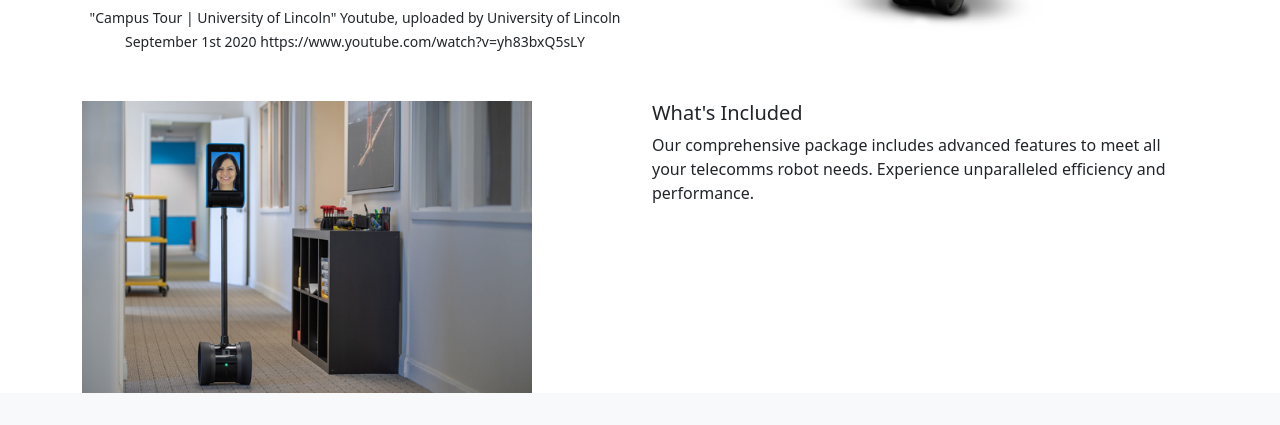
After one commit to louisslater/Booking, a Flask app: template Templates/index.html in a window 1280 px wide. The commit adds this page. Shown: the part 486-911 px from the top of the page. Run offline with Flask 3, Linux system fonts and the light colour scheme; the template is opened without the code that fills it, so the values that code supplies are empty; some libraries are stand-ins or nearby versions.

Commit message:
added images and footer as well as sql script

```diff
--- a/Templates/base.html
+++ b/Templates/base.html
@@ -12,10 +12,33 @@
 <body>
     <header>
         <!-- Header content -->
+
     </header>
 
-    <nav>
-        <!-- Navigation menu -->
+    <nav class="navbar navbar-expand-lg navbar-light bg-light">
+
+		<div class="container-fluid">
+			<a class="navbar-brand" href="#"><img id="image-8-6" alt="" src="{{ url_for('static', filename='images/Lincoln-University-Logo.webp') }}" width="250" height="auto" ></a>
+			<button class="navbar-toggler" type="button" data-bs-toggle="collapse" data-bs-target="#navbarNav" aria-controls="navbarNav" aria-expanded="false" aria-label="Toggle navigation">
+			<span class="navbar-toggler-icon"></span>
+			</button>
+			<div class="collapse navbar-collapse" id="navbarNav">
+			<ul class="navbar-nav">
+				<li class="nav-item">
+				<a class="nav-link active" aria-current="page" href="/">Home</a>
+				</li>
+				<li class="nav-item">
+				<a class="nav-link" href="/bookings">Bookings</a>
+				</li>
+				<li class="nav-item">
+				<a class="nav-link" href="/manage_bookings">Manage Bookings</a>
+				</li>
+				<li class="nav-item">
+				<a class="nav-link disabled">Disabled</a>
+				</li>
+			</ul>
+			</div>
+		</div>
     </nav>
 
     <main>
@@ -23,8 +46,10 @@
         {% endblock %}
     </main>
 
-    <footer>
-        <!-- Footer content -->
+    <footer class="footer mt-auto py-3 bg-light">
+        <div class="container text-center">
+            <!-- Footer content -->
+        </div>
     </footer>
 </body>
 </html>
--- /dev/null
+++ b/Templates/index.html
@@ -0,0 +1,45 @@
+{% extends "base.html" %}
+
+{% block title %}
+    Home Page
+{% endblock %}
+
+{% block content %}
+    <h2>Welcome to Teleprescence Uni Robot Tours</h2>
+		<div class="container mt-5">
+			<div class="row">
+				<div class="col-sm-6">
+					<!-- Left item -->
+					<div class="text-center">
+						<div>
+						<iframe width="560" height="315" src="https://www.youtube.com/embed/yh83bxQ5sLY?autoplay=1&amp;mute=1" frameborder="0" allow="accelerometer; autoplay;  encrypted-media; gyroscope; picture-in-picture" allowfullscreen="">
+						</iframe>
+						</div>
+						<div><span class="small"> "Campus Tour | University of Lincoln" Youtube, uploaded by University of Lincoln September 1st 2020 https://www.youtube.com/watch?v=yh83bxQ5sLY</span></div>
+					</div>
+				</div>
+				<div class="col-sm-6">
+					<!-- Right item -->
+					<div class="text-center">
+						<img id="image-8-6" alt="" src="{{ url_for('static', filename='images/d3-hero-hd.png') }}" width="250" height="auto" >
+					</div>
+				</div>
+			</div>
+		</div>
+		<div class="container mt-5">
+			<div class="row">
+				<div class="col-sm-6">
+					<!-- Left item -->
+					<img id="image-8-6" alt="" src="{{ url_for('static', filename='images/teleprescence_robot_1.jpg') }}" width="450" height="auto" >
+				</div>
+				<div class="col-sm-6">
+					<!-- Right item -->
+					<div class="text-left">
+						<h5>What's Included</h5>
+						<div>Our comprehensive package includes advanced features to meet all your telecomms robot needs. Experience unparalleled efficiency and performance.</div>
+					</div>
+				</div>
+			</div>
+		</div>
+
+{% endblock %}
--- a/app.py
+++ b/app.py
@@ -18,7 +18,7 @@ mysql.init_app(app)
 
 @app.route('/')
 def main():
-    return render_template_string("")
+    return render_template("index.html")
 
 
 @app.route('/book', methods=['GET'])
```
Also changed, not shown: create_new_bookings.sql (added, +16 -0 lines), static/images/Lincoln-University-Logo.webp (added), static/images/d3-hero-hd.png (added), static/images/teleprescence_robot_1.jpg (added), 1 other file.
